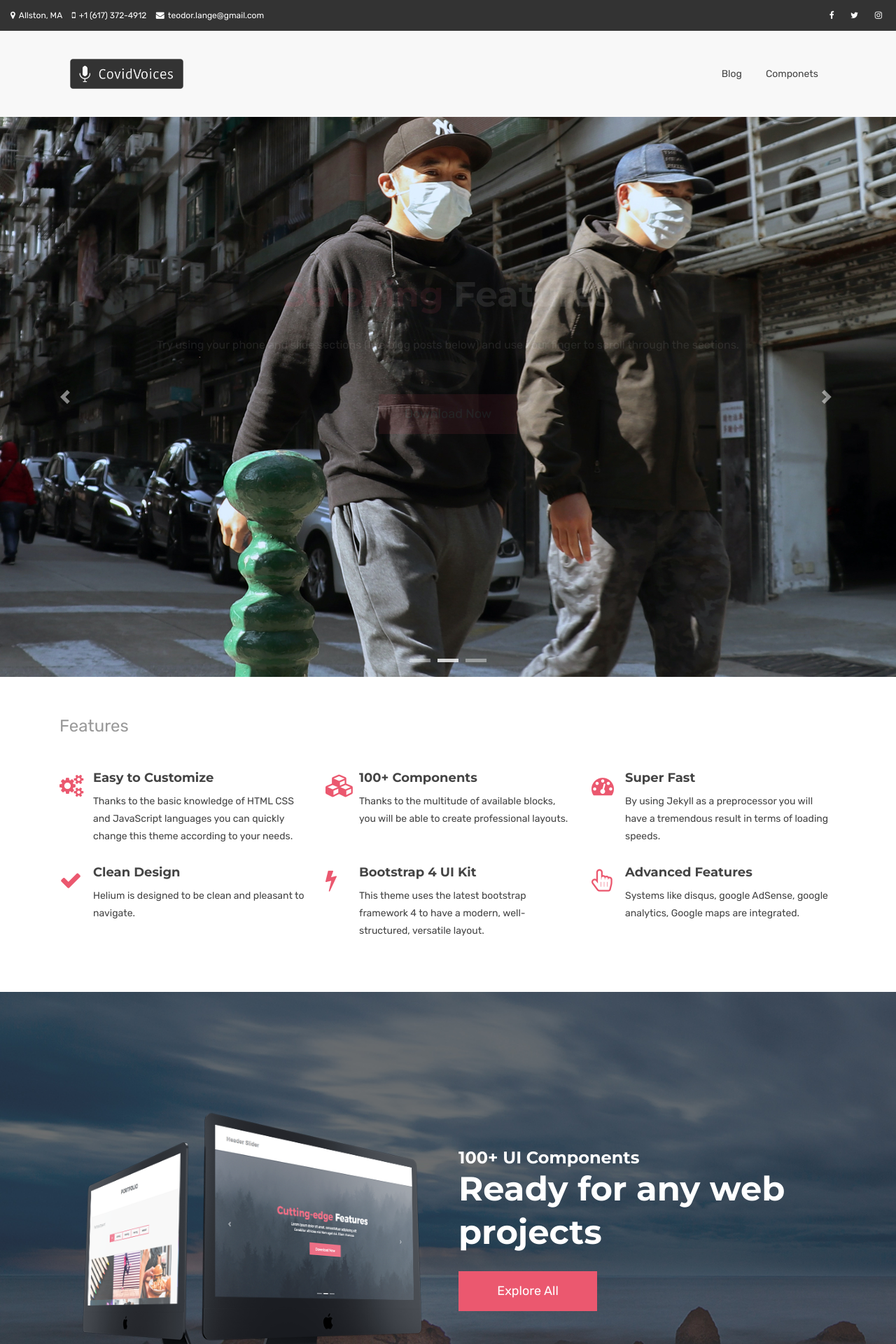
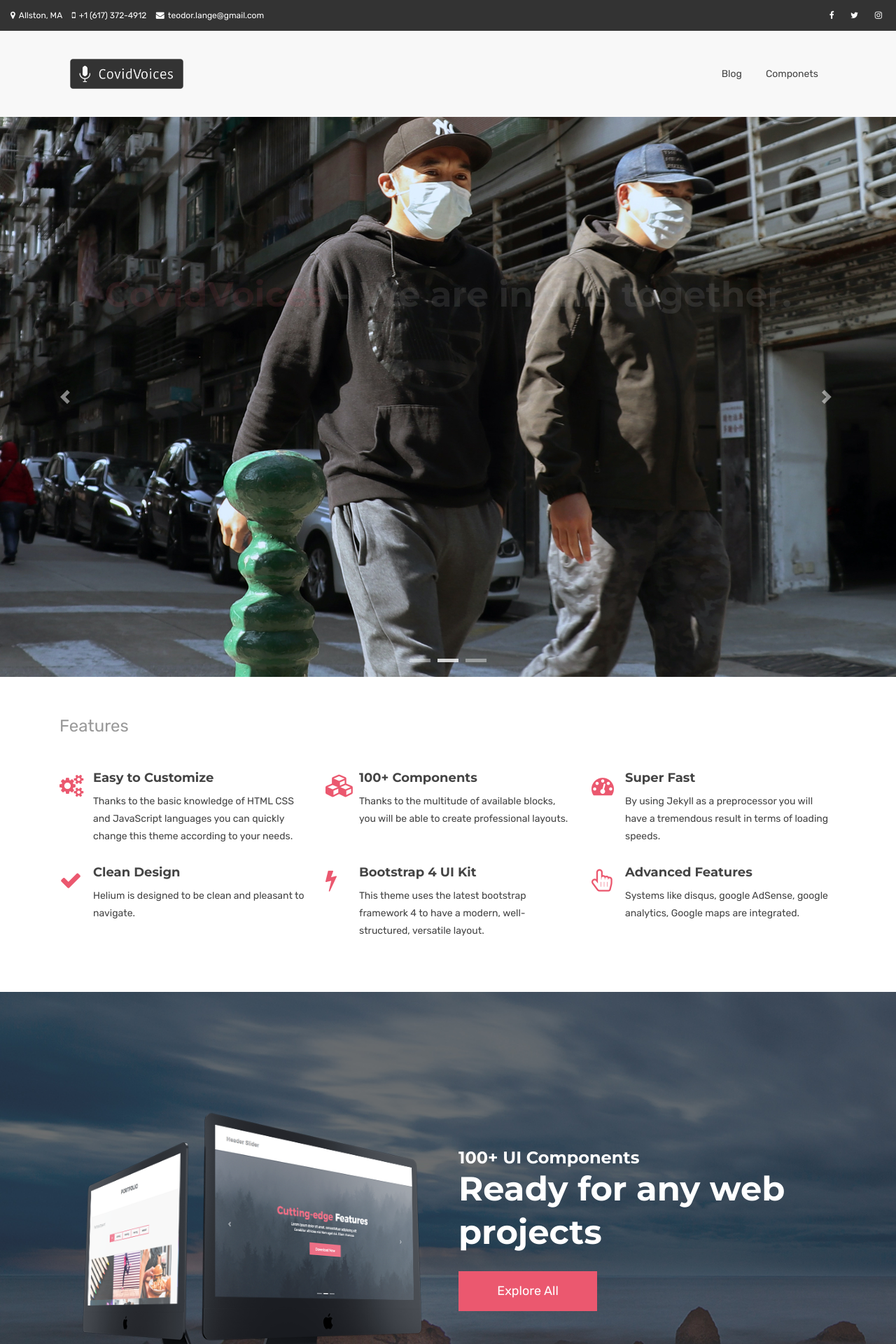
Before and after one commit to covidvoices/covidvoices.github.io, a Jekyll site: the page built from index.html, in a window 1280 px wide. Shown: the top 1920 px of the page at 70% size. Built offline with Jekyll 4.4.1, drawn with Linux system fonts in a browser that asks for light colours.

Commit message:
var1 and var2, files processed

```diff
--- a/index.html
+++ b/index.html
@@ -26,27 +26,19 @@ canonical: https://heliumjk.github.io
                   <div class="carousel-item active">
                     <img src="{{ BASE_PATH }}/assets/images/slider/bg-1.jpg" alt="">
                     <div class="carousel-caption">
-                      <h3 class="slide-title animated fadeInDown"><span class="text-primary">Helium </span> - Bootstrap 4 UI Kit</h3>
-                      <h5 class="slide-text animated fadeIn">Bootstrap 4 based theme ported for Jekyll and GitHub Pages.</h5>
-                      <a href="#features" class="btn btn-lg btn-default-filled animated fadeInUp">Get Started</a>
-                      <a href="https://github.com/heliumjk/heliumjk.github.io/" class="btn btn-lg btn-common animated fadeInUp">Learn More</a>
+                      <h3 class="slide-title animated fadeInDown"><span class="text-primary">CovidVoices </span> - We are in this together.</h3>
                     </div>
                   </div>
                   <div class="carousel-item">
                     <img src="{{ BASE_PATH }}/assets/images/slider/bg-2.jpg" alt="">
                     <div class="carousel-caption">
-                      <h3 class="slide-title animated fadeInDown"><span class="text-primary">Scrolling</span> Features</h3>
-                      <h5 class="slide-text animated fadeIn">Try using your phone and slide sections (like blog posts below) and use your finger to scroll through the sections.</h5>
-                      <a href="https://github.com/heliumjk/heliumjk.github.io/" class="btn btn-lg btn-default-filled animated fadeInUp">Download Now</a>
+                      <h3 class="slide-title animated fadeInDown"><span class="text-primary">CovidVoices </span> - We are in this together.</h3>
                     </div>
                   </div>
                   <div class="carousel-item">
                     <img src="{{ BASE_PATH }}/assets/images/slider/bg-3.jpg" alt="">
                     <div class="carousel-caption">
-                      <h3 class="slide-title animated fadeInDown"><span class="text-primary">100+ </span> UI Blocks & Components</h3>
-                      <h5 class="slide-text animated fadeIn">Benefits in developing your project with more than 100 blocks available.</h5>
-                      <a href="#features" class="btn btn-lg btn-default-filled animated fadeInUp">Get Started</a>
-                      <a href="https://github.com/heliumjk/heliumjk.github.io/" class="btn btn-lg btn-common animated fadeInUp">Download</a>
+                      <h3 class="slide-title animated fadeInDown"><span class="text-primary">CovidVoices </span> - We are in this together.</h3>
                     </div>
                   </div>
                 </div>
```
